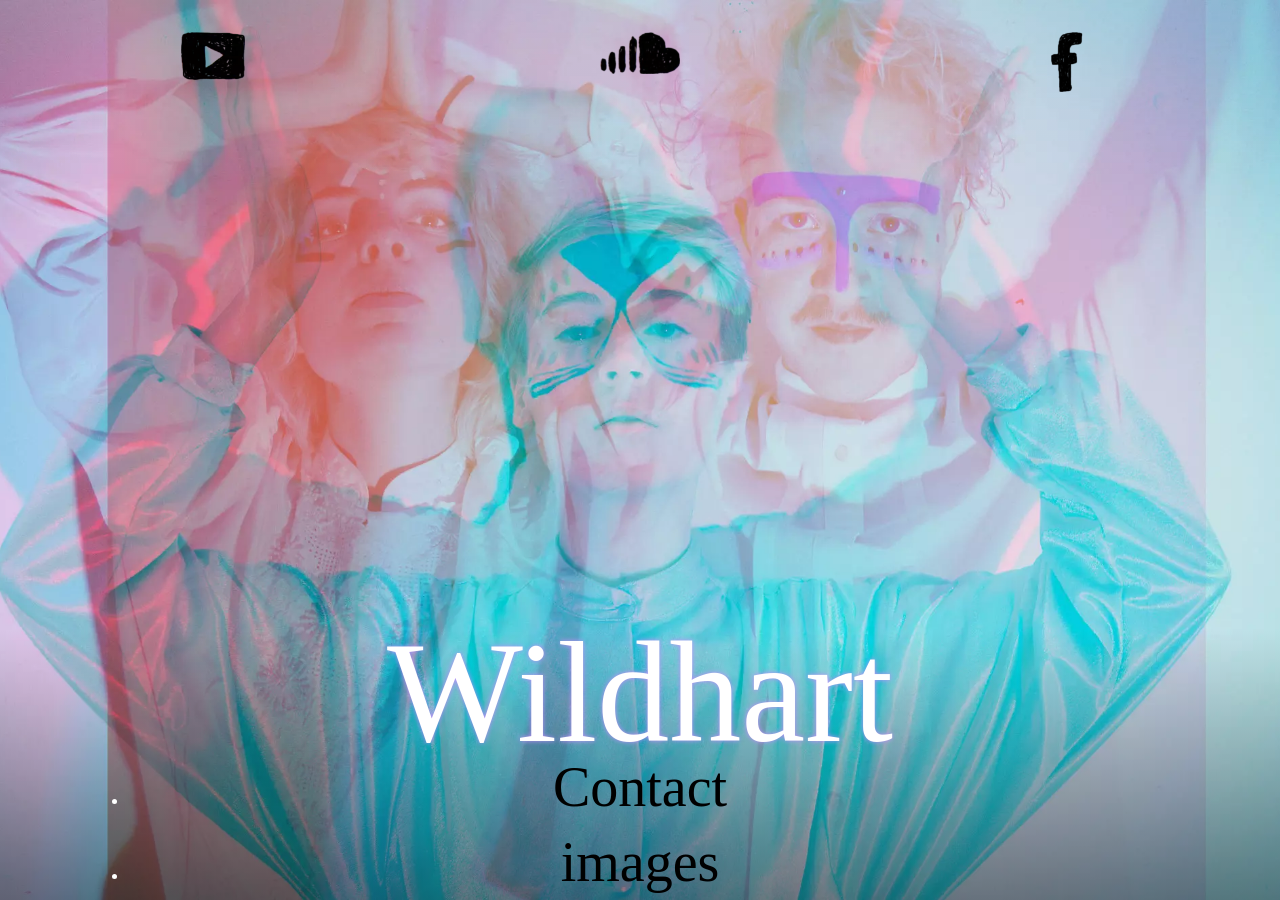
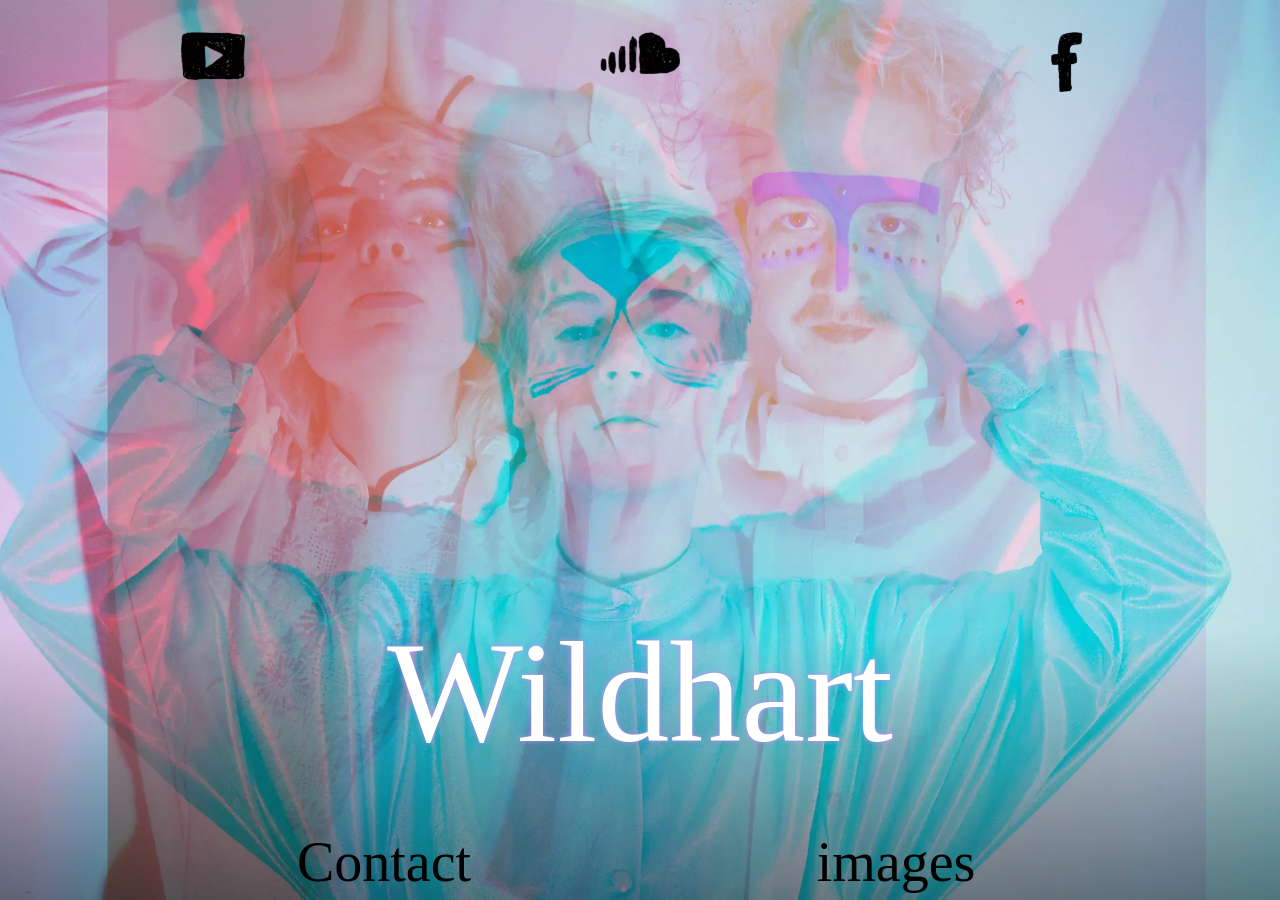
Before and after one commit to fredrikekelund/wildhart.se, a Jekyll site: the page built from index.html, in a window 1280 px wide. Built offline with Jekyll 4.4.1, drawn with Linux system fonts in a browser that asks for light colours.

Commit message:
Fixed broken layout

```diff
--- a/_layouts/index.html
+++ b/_layouts/index.html
@@ -20,9 +20,9 @@
 			</header>
 
 			<nav class="SiteNav">
-				<ul>
-					<li><a class="SiteNav-link SiteNav-link--contact" href="#contact">Contact</a></li>
-					<li><a class="SiteNav-link SiteNav-link--images" href="#images">images</a></li>
+				<ul class="u-plainList u-flexbox">
+					<li class="u-flex u-center"><a class="SiteNav-link SiteNav-link--contact" href="#contact">Contact</a></li>
+					<li class="u-flex u-center"><a class="SiteNav-link SiteNav-link--images" href="#images">images</a></li>
 				</ul>
 			</nav>
 
--- a/css/_SiteNav.scss
+++ b/css/_SiteNav.scss
@@ -9,10 +9,6 @@
 
 	@media screen and (min-width: $narrow) {
 		padding: 0 10%;
-	}
-
-	@media screen and (max-width: $narrow) {
-		height: $nav-height / 1.8;
 	}
 }
 .SiteNav-link {
--- a/css/_SocialLinks.scss
+++ b/css/_SocialLinks.scss
@@ -2,6 +2,7 @@
 	padding-top: 2em;
 
 	@media screen and (max-width: $narrow) {
+		height: $nav-height / 1.8;
 		padding-top: 1em;
 	}
 
```
